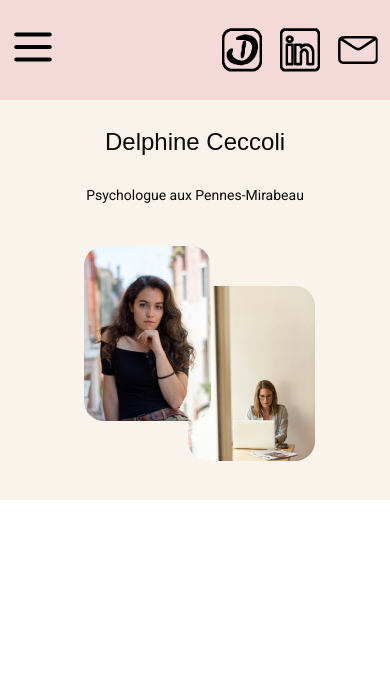
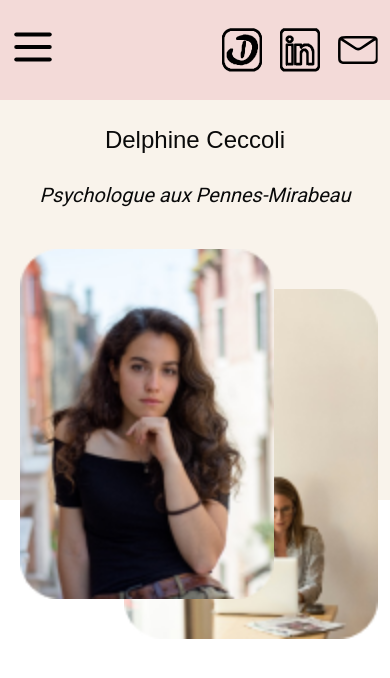
Before and after one commit to GuillaumeCeccoli/site-delphine, a Next.js app: page / in a window 390 px wide. Shown: the top 678 px of the page. Built offline with nearby package versions, Linux system fonts and the light colour scheme; a web font is replaced by a local one.

Commit message:
Responsive banner

```diff
--- a/components/widgets/banner.tsx
+++ b/components/widgets/banner.tsx
@@ -1,5 +1,6 @@
+"use client";
 import Image from "next/image";
-import React from "react";
+import React, { useEffect, useState } from "react";
 
 type Photo = {
   src: string;
@@ -22,27 +23,40 @@ const photos: Photo[] = [
     alt: "Une jolie blonde derrière son bureau",
     width: 127,
     height: 175,
-    className: "absolute top-20 left-14",
+    className: "absolute top-20 left-14 ",
   },
 ];
 
 export default function Banner() {
+  const [isMobile, setIsMobile] = useState(false);
+  useEffect(() => {
+    const handleResize = () => {
+      setIsMobile(window.innerWidth < 1024);
+    };
+    window.addEventListener("resize", handleResize);
+    return () => window.removeEventListener("resize", handleResize);
+  }, []);
   return (
-    <section className="flex items-center flex-col w-full h-[400px] bg-[#F9F3EB]">
-      <div className="flex items-center flex-col mt-6">
-        <h1 className="text-[24px] font-serif">Delphine Ceccoli</h1>
-        <h2 className="font-sans mt-[25px] text-[14px]">
+    <section className="flex items-center flex-col w-full h-[400px] bg-[#F9F3EB] md:flex-row md:justify-between xl:flex-row xl:justify-between lg:h-[500px] xl:items-start xl:overflow-hidden">
+      <div className="hidden xl:block xl:relative xl:top-20 left-[5%]">
+        <Image src="/icons/Arbre.svg" alt="Un arbre" width={380} height={436} />
+      </div>
+      <div className="flex items-center flex-col mt-6 justify-center md:ml-16 xl:mt-40 xl:mr-20 2xl:mr-40">
+        <h1 className="text-2xl font-serif lg:text-3xl 2xl:text-5xl">
+          Delphine Ceccoli
+        </h1>
+        <h2 className="font-sans italic mt-[25px] text-xl lg:text-2xl 2xl:text-4xl">
           Psychologue aux Pennes-Mirabeau
         </h2>
       </div>
-      <div className="relative">
+      <div className="relative md:right-[10%] md:bottom-[12%] xl:top-6 xl:right-20 2xl:right-40">
         {photos.map((photo, index) => (
           <Image
             key={index}
             src={photo.src}
             alt={photo.alt}
-            width={photo.width}
-            height={photo.height}
+            width={isMobile ? photo.width : photo.width * 2}
+            height={isMobile ? photo.height : photo.height * 2}
             className={photo.className}
           />
         ))}
```
Also changed, not shown: public/icons/Arbre.svg (added).
